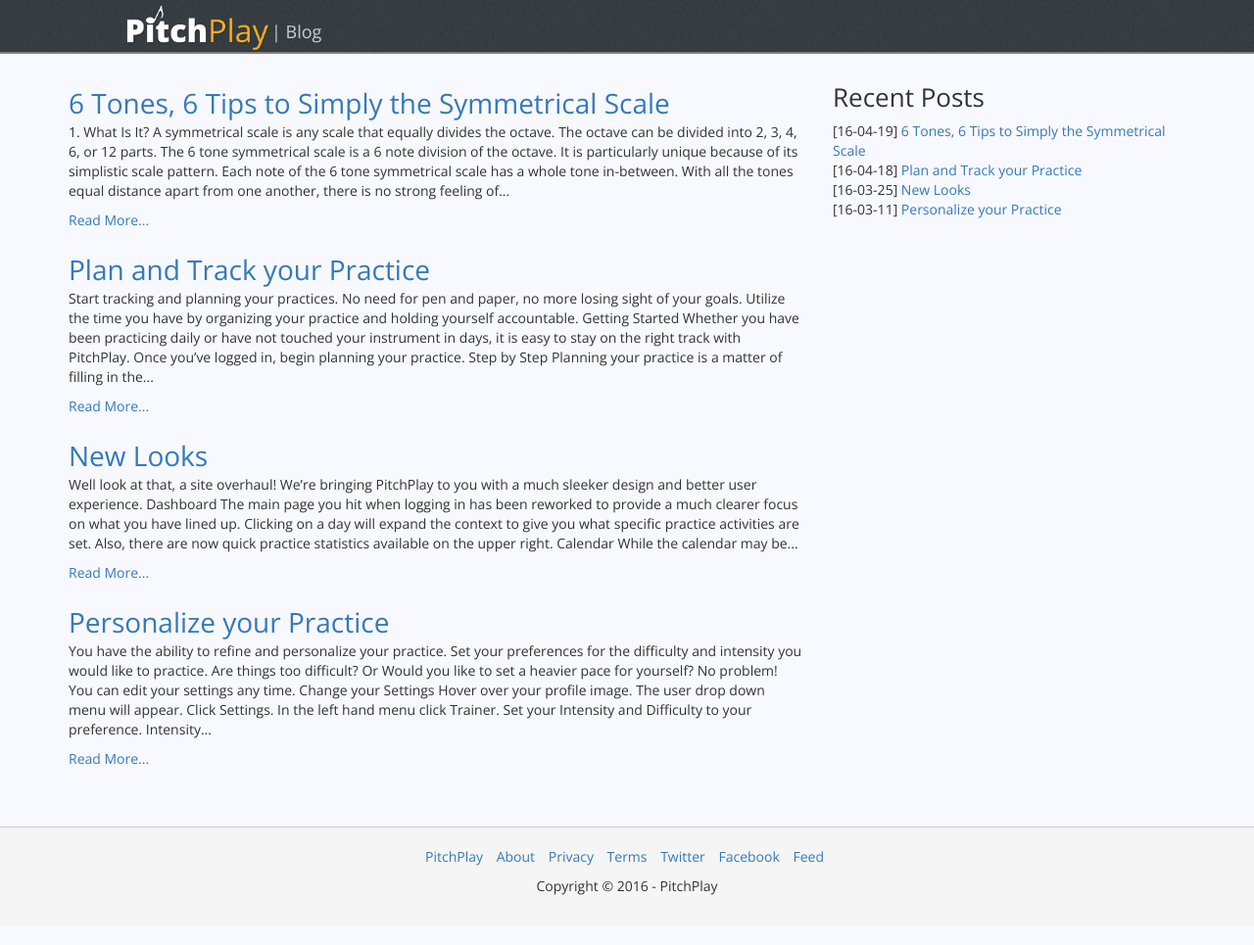
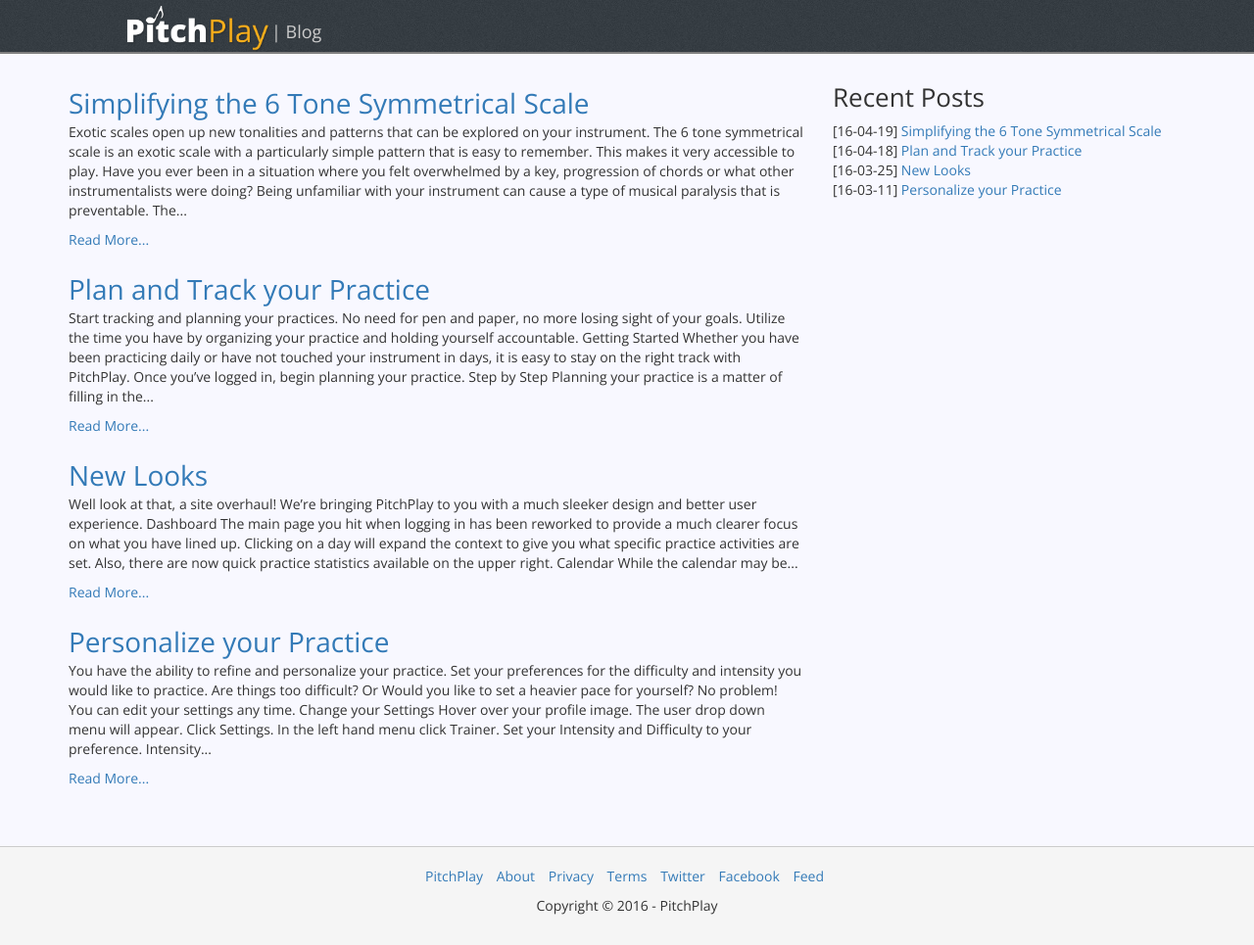
Before and after one commit to pitchplay/blog-content, a Jekyll site: the page built from index.html, in a window 1280 px wide. Shown: the whole page at 98% size. Built offline with Jekyll 4.4.1, drawn with Linux system fonts in a browser that asks for light colours; nearby versions of some CDN libraries; the list of posts is cut into pages by our own code.

Commit message:
Re-vamped for a more exciting read & getting rid of excessive headers

```diff
--- a/_posts/2016-04-19-symmetrical-scale.md
+++ b/_posts/2016-04-19-symmetrical-scale.md
@@ -1,18 +1,20 @@
 ---
 layout: post
-title: "6 Tones, 6 Tips to Simply the Symmetrical Scale"
+title: "Simplifying the 6 Tone Symmetrical Scale"
 author: "Hayley MacLeod"
 categories: scale
 ---
+Exotic scales open up new tonalities and patterns that can be explored on your instrument. The 6 tone symmetrical scale is an exotic scale with a particularly simple pattern that is easy to remember. This makes it very accessible to play.
 
-## 1. What Is It?
+Have you ever been in a situation where you felt overwhelmed by a key, progression of chords or what other instrumentalists were doing? Being unfamiliar with your instrument can cause a type of musical paralysis that is preventable. The more familiar you can make yourself with different scales and scale patterns, the more familiar you will become with your instrument. You will decrease your chances of coming across something unfamiliar or musically intimidating.
+
+## Something Symmetrical
 A symmetrical scale is any scale that equally divides the octave. The octave can be divided
 into 2, 3, 4, 6, or 12 parts.
-
 The 6 tone symmetrical scale is a 6 note division of the octave. It is particularly unique because
 of its simplistic scale pattern. Each note of the 6 tone symmetrical scale has a whole tone
 in-between. With all the tones equal distance apart from one another, there is no strong feeling of tonality.
-There is no one note that the other notes within the scale are centered around. The scale is known for its blurred, indistinct overall sound often described as having a “dreamy” quality.
+There is no one note that the other notes within the scale are centered around. The scale is known for its blurred, indistinct overall sound. The sound is often described as having a “dreamy” quality.
 
 The 6 tone symmetrical scale is also known as the __whole tone scale__ or the __hexatonic scale__.
 
@@ -20,29 +22,35 @@
 ![](/assets/img/2016-04-25/octaveto6tones.svg){: width="75%"}
 
 
-## 2. Why You Need to Know This Scale
-Each time you learn a different scale you are training
-your muscles to automatically respond to particular sounds or patterns. Learning any scale
-is important. In particular, this symmetrical scale has a simple pattern that is easy to remember.
-This makes it accessible to play and imagine with or without your instrument in front of you. Go ahead, try to visualize it!
-
-
-## 3. The Pattern
+## The Pattern
 The 6 tone symmetrical scale is a series of __major 2nds__ (whole tones).
 The pattern is simply: WT-WT-WT-WT-WT-WT. No matter which note you begin on, the pattern will always remain the same. Another way you can think of it is that there will be a half tone in-between each note of the scale. For example, if you started on an E, your next note will be an F# (the F is the half tone in-between the E and F#). The scale continues to move from F# to G# (the G is the half tone in-between). Can you continue the pattern?
 
 > E - F# - G# - A# - C - D
 
 
-## 4. Pick-up and Play
-Start on any note and play whole tones between the pitches.  Count 6 notes
-or be aware of playing within one octave.
-For example, start with the C whole tone scale: C - D - E - F# - G# - A# - (C). You can add the top C if you would like although it is not necessary. There are no set rules. Additionally, if you wish to play the scale in several octaves, you could do that as well. Try playing the scale backwards. Once you become familiar with the pitches, try playing them in a different order. What does it sound like? Can you evoke the dreamy and blurred tonal quality that the scale is known for having?
-![](/assets/img/2016-04-25/guitar.jpeg)
+## Getting Started
+- Start on any note
+- Move to a note one whole tone away
+- Continue to play whole tones between pitches
+- Count six notes *or* be aware of playing within one octave
+
+For example, if you start on a C, your whole tone scale will be:
+
+> C - D - E - F# - G# - A# - (C).
+
+You can add the top C if you would like although it is not necessary. Remember that there are no set rules (listed here are guidelines to help you). If you wish to play the scale in several octaves, you can do that as well.
+
+- Now try playing the scale backwards
+- Once you become familiar with the pitches, try playing them in a different order
+
+What does it sound like? Can you evoke the dreamy and blurred tonal quality that the scale is known for having?
+
+![](/assets/img/2016-04-25/guitar.jpeg){: width="75%"}
 
 
-## 5. Play One, Play Them All (well, sort of!)
-Now try the 6 tone symmetrical scale starting on a different note. For example, D-E-F#-G#-A#-C. Did you notice that the whole tone scale starting on D has all of the same pitches as the C whole tone scale? The difference is that the notes fall in a different order.
+## Played One, Played Them All (well, sort of!)
+Now try starting the scale on a different note. For example, D-E-F#-G#-A#-C. Did you notice that the whole tone scale starting on D has the same pitches as the C whole tone scale? The only difference, the notes fall in a different order.
 
 >  C-D-E-F#-G#-A#
 
@@ -56,7 +64,4 @@
 
 *Confused? Keep in mind that the C# whole tone scale is the same as the Db whole tone scale. The two scales have different spellings of the same notes.*
 
-
-## 6. Starting Anywhere
-You should know what the scale is and why you should play it. If you have not tried playing it, you should try to visualize yourself playing it on your instrument.
-Pick a note or pick a string and play some 6 tone symmetrical scales. Make it part of your routine with [PitchPlay](http://pitchplay.io/).
+There are many benefits to playing scales. Becoming more familiar and comfortable with your instrument are two benefits that justify the importance of scale practice. Whether practicing scales is or is not currently a part of your [routine](http://blog.pitchplay.io/pitchplay/planning-tracking-practice), remembering to [utilize your time](http://blog.pitchplay.io/practice/efficient-practice) to the best of your abilities is something that PitchPlay can help you with. Make exotic scales a part of your efficient practice routine with [PitchPlay](http://pitchplay.io/).
```
